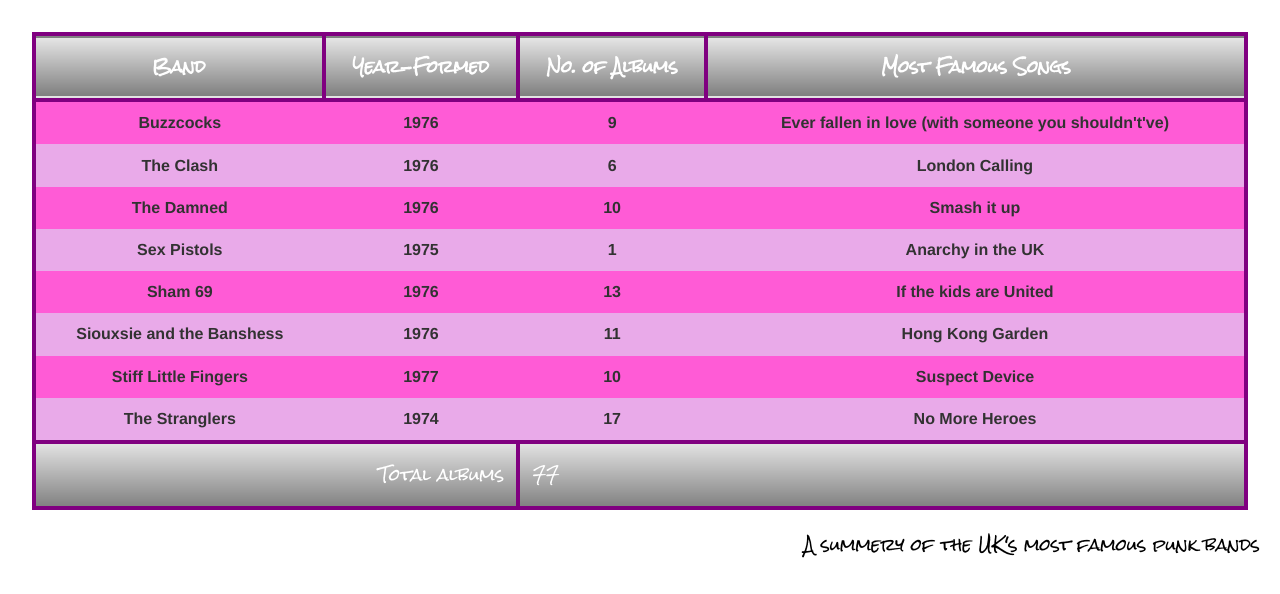
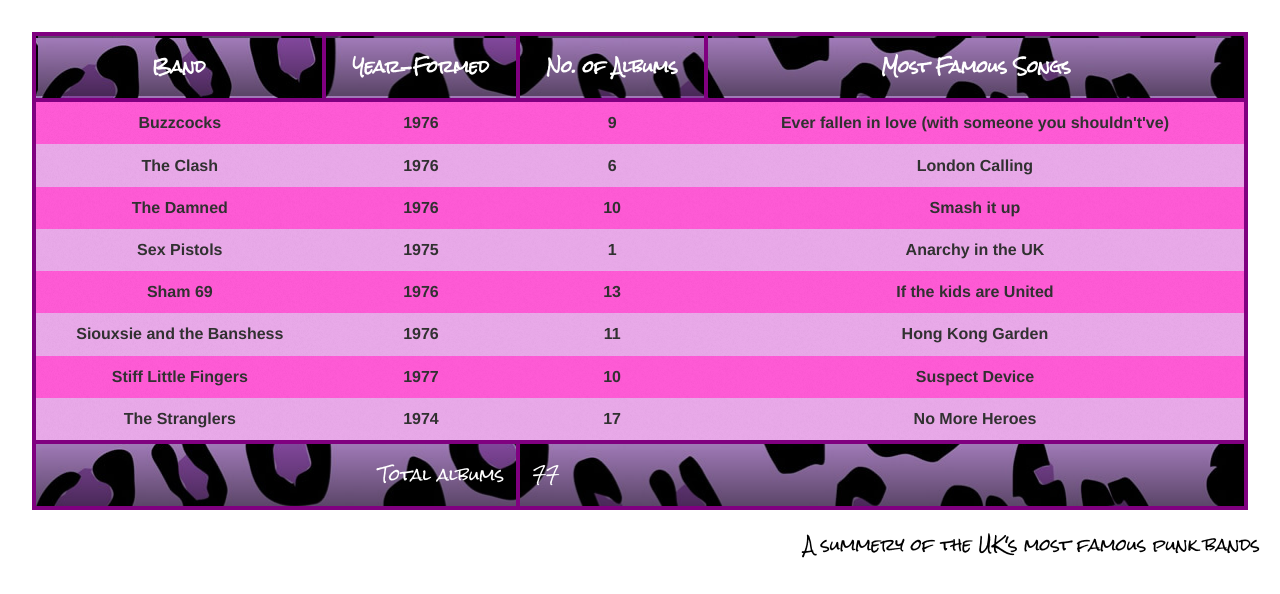
Before and after one commit to garytate123/punk-band-table, a plain HTML site: page index.html in a window 1280 px wide. Drawn offline with Linux system fonts and the light colour scheme; the site is published under a folder, as on GitHub Pages, so addresses that start at the root find nothing.

Commit message:
Update style.css

```diff
--- a/style.css
+++ b/style.css
@@ -10,13 +10,13 @@ table {
   width: 100%;
   border: solid 4px #800080;
   border-collapse: collapse;
-  background: url(/assets/noise.png);
+  background: url(assets/noise.png);
 }
 
 thead {
   border: solid 4px #800080;
   background-image: linear-gradient(rgba(0, 0, 0, 0.1), rgba(0, 0, 0, 0.5)),
-    url("/assets/leopardskin.jpg");
+    url("assets/leopardskin.jpg");
   font-family: Rock Salt;
 }
 
@@ -27,7 +27,7 @@ th {
 }
 
 tbody {
-  background: url(/assets/noise.png);
+  background: url(assets/noise.png);
   border-collapse: collapse;
   font-family: Helvetica;
   font-weight: 800;
@@ -48,7 +48,7 @@ td {
 tfoot {
   color: #fff;
   background-image: linear-gradient(rgba(0, 0, 0, 0.1), rgba(0, 0, 0, 0.5)),
-    url("/assets/leopardskin.jpg");
+    url("assets/leopardskin.jpg");
 }
 
 .table-footer-left-cell {
```
